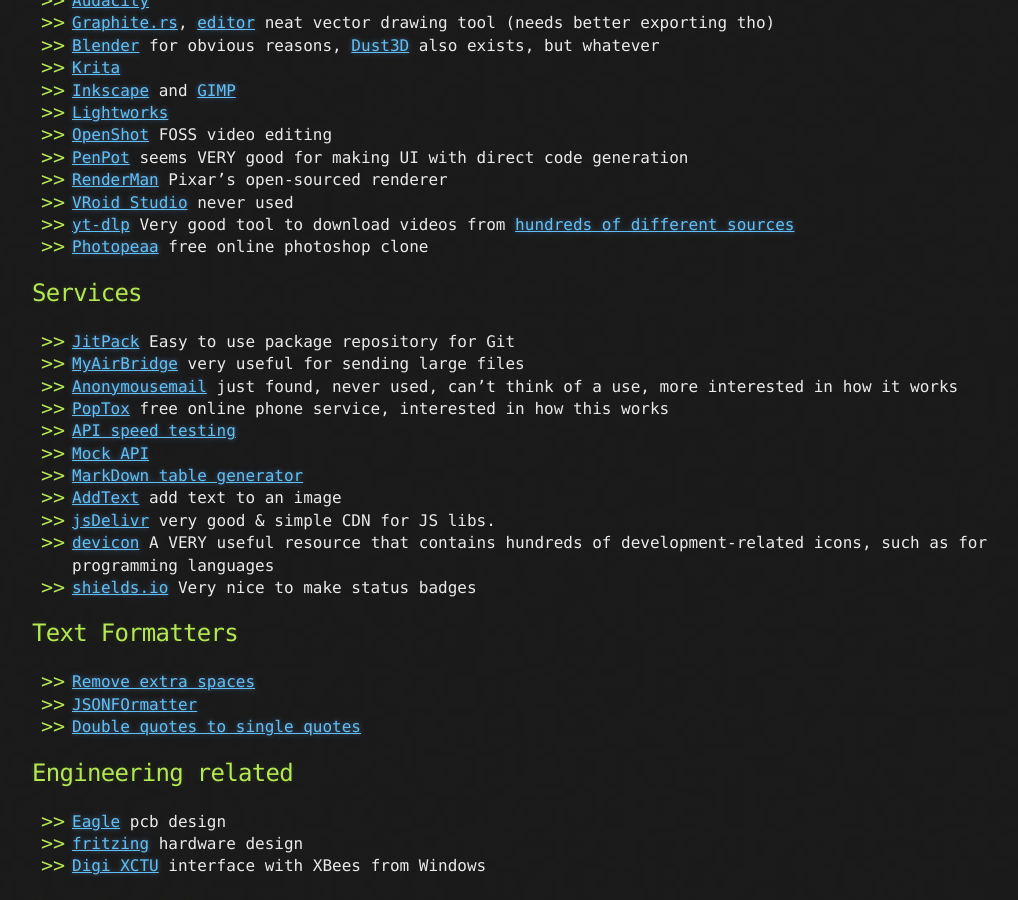
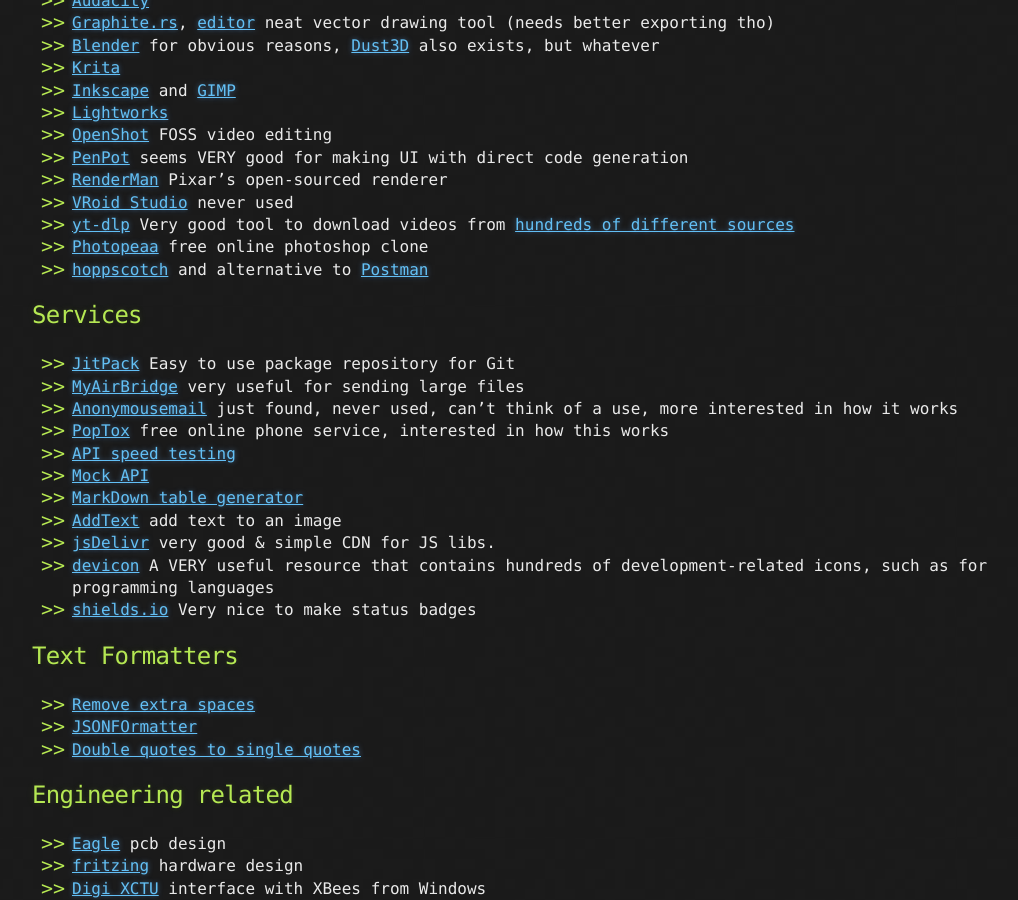
Before and after one commit to HubbleCommand/HubbleCommand.github.io, a Jekyll site: the page built from _posts/2024-08-02-tools-tips.md, in a window 1280 px wide and 900 px high, scrolled down 3950 px. Shown: the whole window, without its empty margins (108-1126 px from the left). Built offline with Jekyll 4.4.1, drawn with Linux system fonts in a browser that asks for light colours; nearby versions of some CDN libraries.

Commit message:
tools hoppscotch

```diff
--- a/_posts/2024-08-02-tools-tips.md
+++ b/_posts/2024-08-02-tools-tips.md
@@ -166,6 +166,7 @@
 - [VRoid Studio](https://www.youtube.com/watch?v=p8xQ0waBwPo) never used
 - [yt-dlp](https://github.com/yt-dlp/yt-dlp) Very good tool to download videos from [hundreds of different sources](https://github.com/yt-dlp/yt-dlp/blob/master/supportedsites.md)
 - [Photopea](https://www.photopea.com/)[a](https://www.youtube.com/watch?v=7tfiP8Wd1pw) free online photoshop clone
+- [hoppscotch](https://github.com/hoppscotch/hoppscotch) and alternative to [Postman](https://www.postman.com/product/what-is-postman/)
 
 ## Services
 
```
